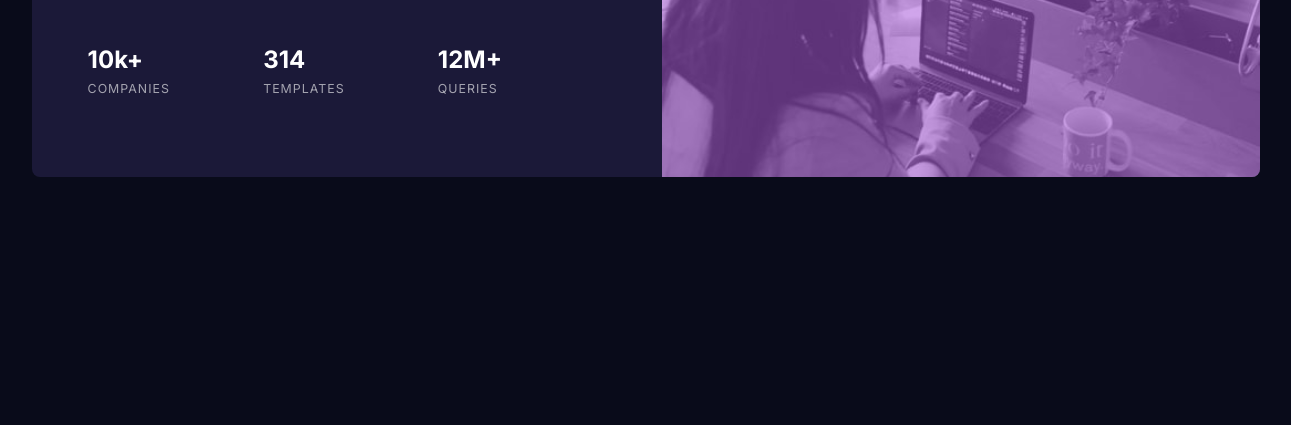
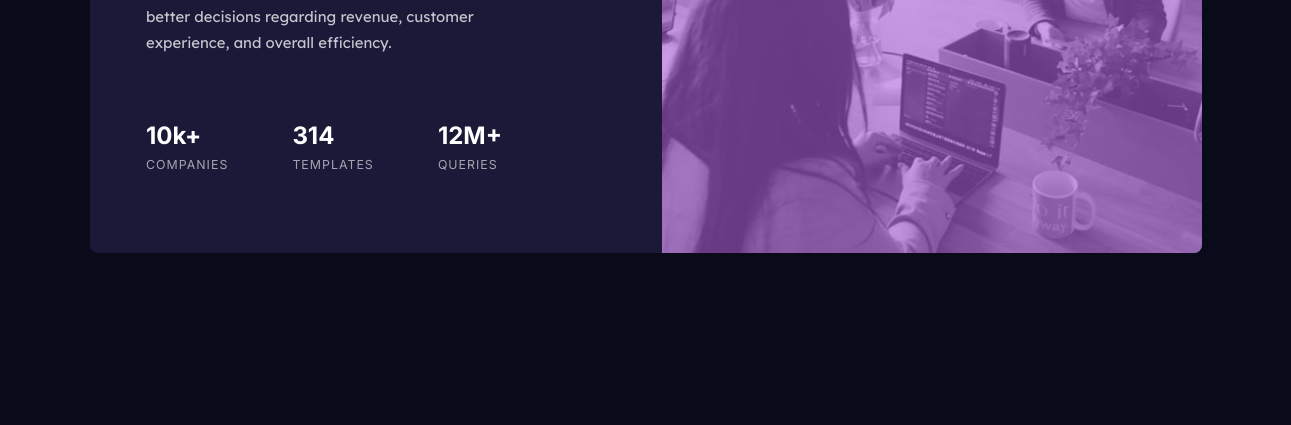
Before and after one commit to syzwnftr/stats-preview-card-component, a plain HTML site: page index.html in a window 1536 px wide. Shown: the part 375-800 px from the top of the page, without its empty margins (122-1413 px from the left). Drawn offline with Linux system fonts and the light colour scheme.

Commit message:
main tag to display flex

```diff
--- a/style.css
+++ b/style.css
@@ -35,7 +35,7 @@ body {
   height: 100%;
   top: 0;
   background-color: hsl(277, 64%, 61%);
-  opacity: 0.55;
+  opacity: 0.6;
 }
 
 .padding-global {
@@ -112,10 +112,18 @@ body {
 }
 
 @media (min-width: 80.3125rem) {
+  main {
+    min-height: 100vh;
+    display: flex;
+    justify-content: center;
+    align-items: center;
+  }
+
   .container {
     max-width: 80%;
     display: flex;
-    margin: 6rem auto;
+    /* margin: 6rem auto; */
+    margin: 0 auto;
   }
 
   .section {
```
